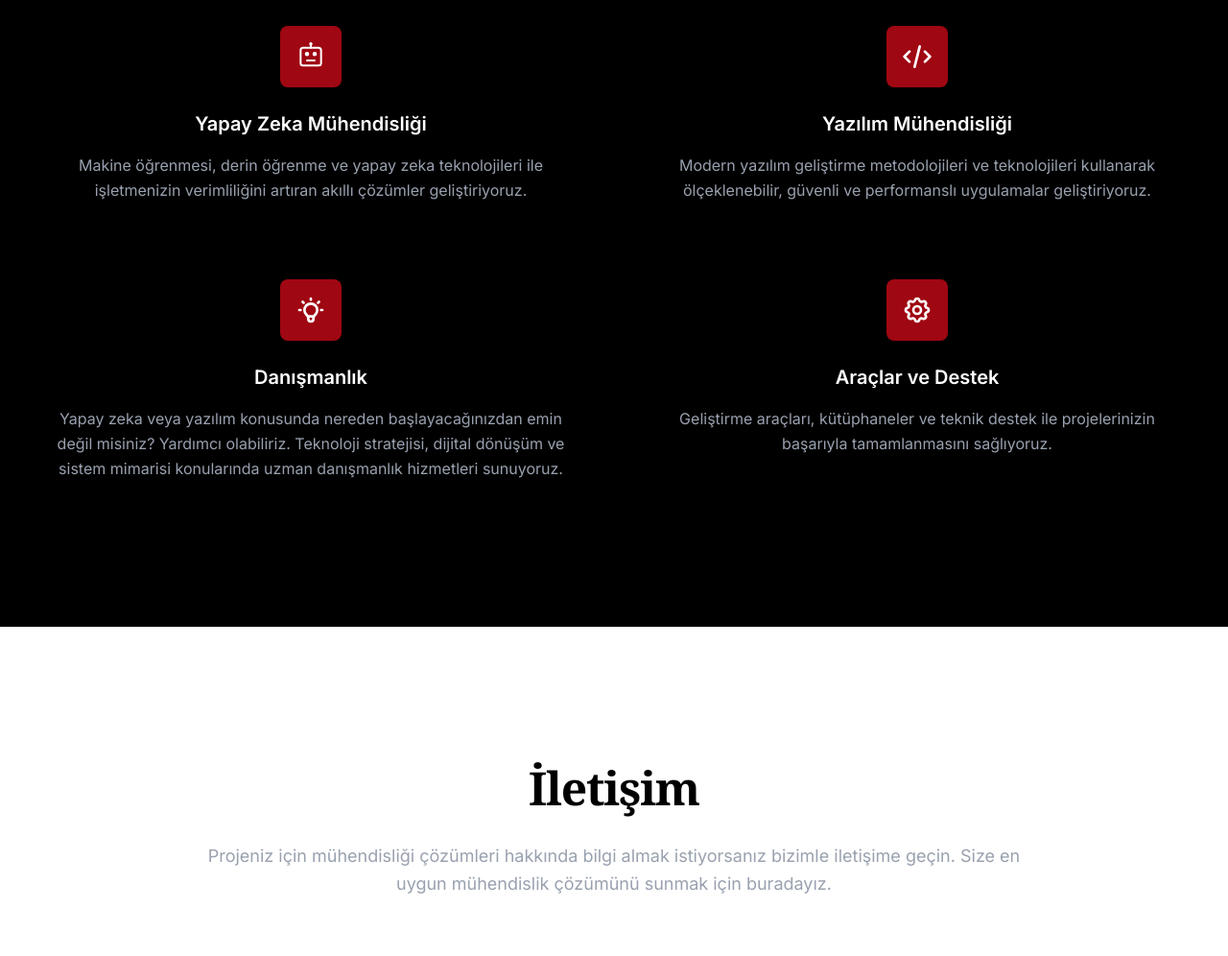
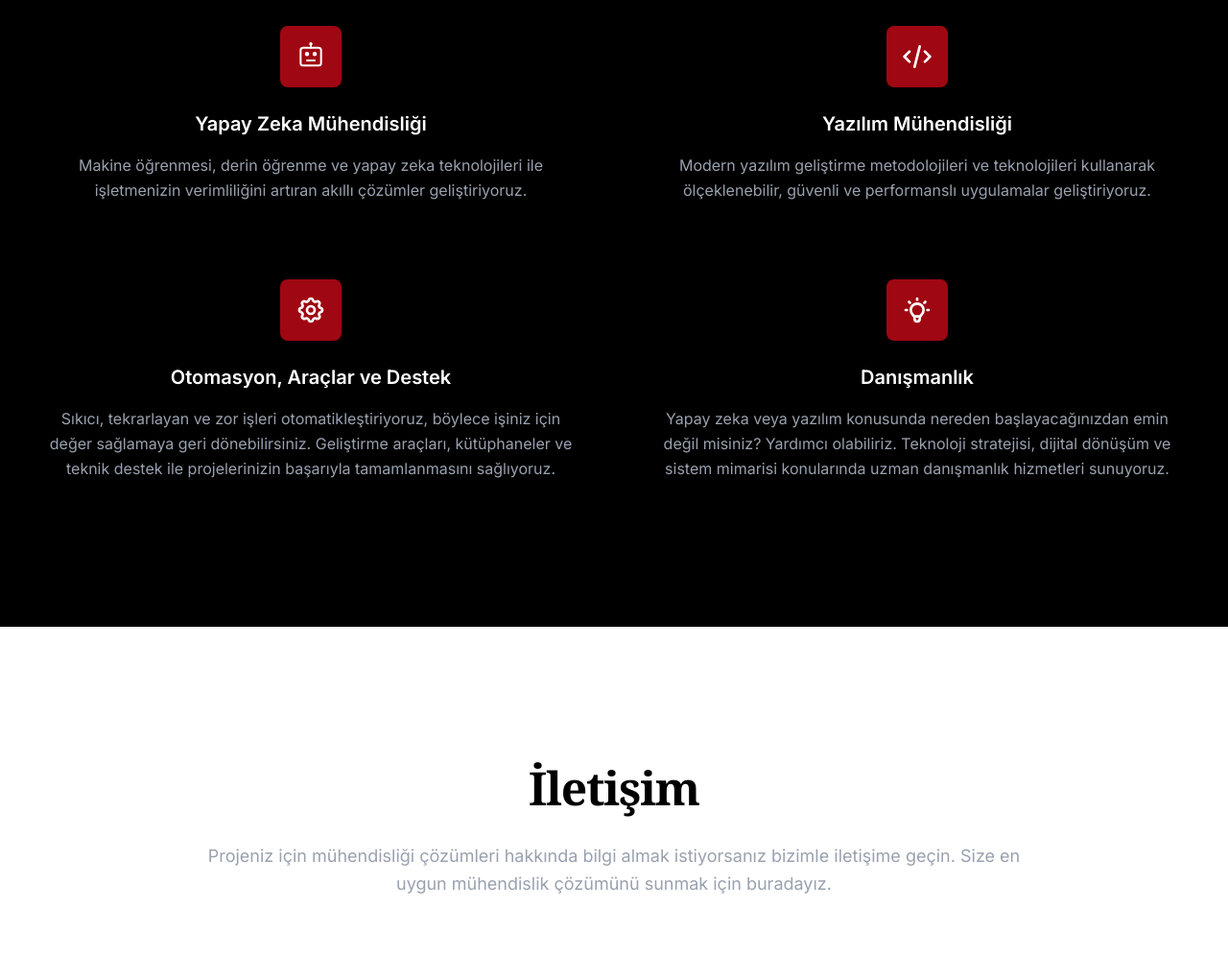
Before and after one commit to teknikoyazilimcozumleri/tekniko-website, an Astro site: page / in a window 1280 px wide. Shown: the part 2472-3468 px from the top of the page at 96% size. Built offline with nearby package versions, Linux system fonts and the light colour scheme; Astro itself is replaced by a stand-in of ours.

Commit message:
moved cards around

```diff
--- a/src/pages/index.astro
+++ b/src/pages/index.astro
@@ -97,22 +97,23 @@ import desk from '../assets/desk.svg';
 					<div class="text-center p-6 rounded-lg">
 						<div class="w-16 h-16 bg-red-800 rounded-lg flex items-center justify-center mx-auto mb-6">
 							<svg class="w-8 h-8 text-white" fill="none" stroke="currentColor" viewBox="0 0 24 24">
+								<path stroke-linecap="round" stroke-linejoin="round" stroke-width="2" d="M10.325 4.317c.426-1.756 2.924-1.756 3.35 0a1.724 1.724 0 002.573 1.066c1.543-.94 3.31.826 2.37 2.37a1.724 1.724 0 001.065 2.572c1.756.426 1.756 2.924 0 3.35a1.724 1.724 0 00-1.066 2.573c.94 1.543-.826 3.31-2.37 2.37a1.724 1.724 0 00-2.572 1.065c-.426 1.756-2.924 1.756-3.35 0a1.724 1.724 0 00-2.573-1.066c-1.543.94-3.31-.826-2.37-2.37a1.724 1.724 0 00-1.065-2.572c-1.756-.426-1.756-2.924 0-3.35a1.724 1.724 0 001.066-2.573c-.94-1.543.826-3.31 2.37-2.37.996.608 2.296.07 2.572-1.065z"></path>
+								<path stroke-linecap="round" stroke-linejoin="round" stroke-width="2" d="M15 12a3 3 0 11-6 0 3 3 0 016 0z"></path>
+							</svg>
+						</div>
+						<h3 class="text-xl font-semibold mb-4 text-white">Otomasyon, Araçlar ve Destek</h3>
+						<p class="text-medium text-gray-400 leading-relaxed">Sıkıcı, tekrarlayan ve zor işleri otomatikleştiriyoruz, böylece işiniz için değer sağlamaya geri dönebilirsiniz. Geliştirme araçları, kütüphaneler ve teknik destek ile projelerinizin başarıyla tamamlanmasını sağlıyoruz.</p>
+					</div>
+					<div class="text-center p-6 rounded-lg">
+						<div class="w-16 h-16 bg-red-800 rounded-lg flex items-center justify-center mx-auto mb-6">
+							<svg class="w-8 h-8 text-white" fill="none" stroke="currentColor" viewBox="0 0 24 24">
 								<path stroke-linecap="round" stroke-linejoin="round" stroke-width="2" d="M9.663 17h4.673M12 3v1m6.364 1.636l-.707.707M21 12h-1M4 12H3m3.343-5.657l-.707-.707m2.828 9.9a5 5 0 117.072 0l-.548.547A3.374 3.374 0 0014 18.469V19a2 2 0 11-4 0v-.531c0-.895-.356-1.754-.988-2.386l-.548-.547z"></path>
 							</svg>
 						</div>
 						<h3 class="text-xl font-semibold mb-4 text-white">Danışmanlık</h3>
 						<p class="text-medium text-gray-400 leading-relaxed">Yapay zeka veya yazılım konusunda nereden başlayacağınızdan emin değil misiniz? Yardımcı olabiliriz. Teknoloji stratejisi, dijital dönüşüm ve sistem mimarisi konularında uzman danışmanlık hizmetleri sunuyoruz.</p>
 					</div>
-					<div class="text-center p-6 rounded-lg">
-						<div class="w-16 h-16 bg-red-800 rounded-lg flex items-center justify-center mx-auto mb-6">
-							<svg class="w-8 h-8 text-white" fill="none" stroke="currentColor" viewBox="0 0 24 24">
-								<path stroke-linecap="round" stroke-linejoin="round" stroke-width="2" d="M10.325 4.317c.426-1.756 2.924-1.756 3.35 0a1.724 1.724 0 002.573 1.066c1.543-.94 3.31.826 2.37 2.37a1.724 1.724 0 001.065 2.572c1.756.426 1.756 2.924 0 3.35a1.724 1.724 0 00-1.066 2.573c.94 1.543-.826 3.31-2.37 2.37a1.724 1.724 0 00-2.572 1.065c-.426 1.756-2.924 1.756-3.35 0a1.724 1.724 0 00-2.573-1.066c-1.543.94-3.31-.826-2.37-2.37a1.724 1.724 0 00-1.065-2.572c-1.756-.426-1.756-2.924 0-3.35a1.724 1.724 0 001.066-2.573c-.94-1.543.826-3.31 2.37-2.37.996.608 2.296.07 2.572-1.065z"></path>
-								<path stroke-linecap="round" stroke-linejoin="round" stroke-width="2" d="M15 12a3 3 0 11-6 0 3 3 0 016 0z"></path>
-							</svg>
-						</div>
-						<h3 class="text-xl font-semibold mb-4 text-white">Araçlar ve Destek</h3>
-						<p class="text-medium text-gray-400 leading-relaxed">Geliştirme araçları, kütüphaneler ve teknik destek ile projelerinizin başarıyla tamamlanmasını sağlıyoruz.</p>
-					</div>
+
 				</div>
 			</div>
 		</section>
```
